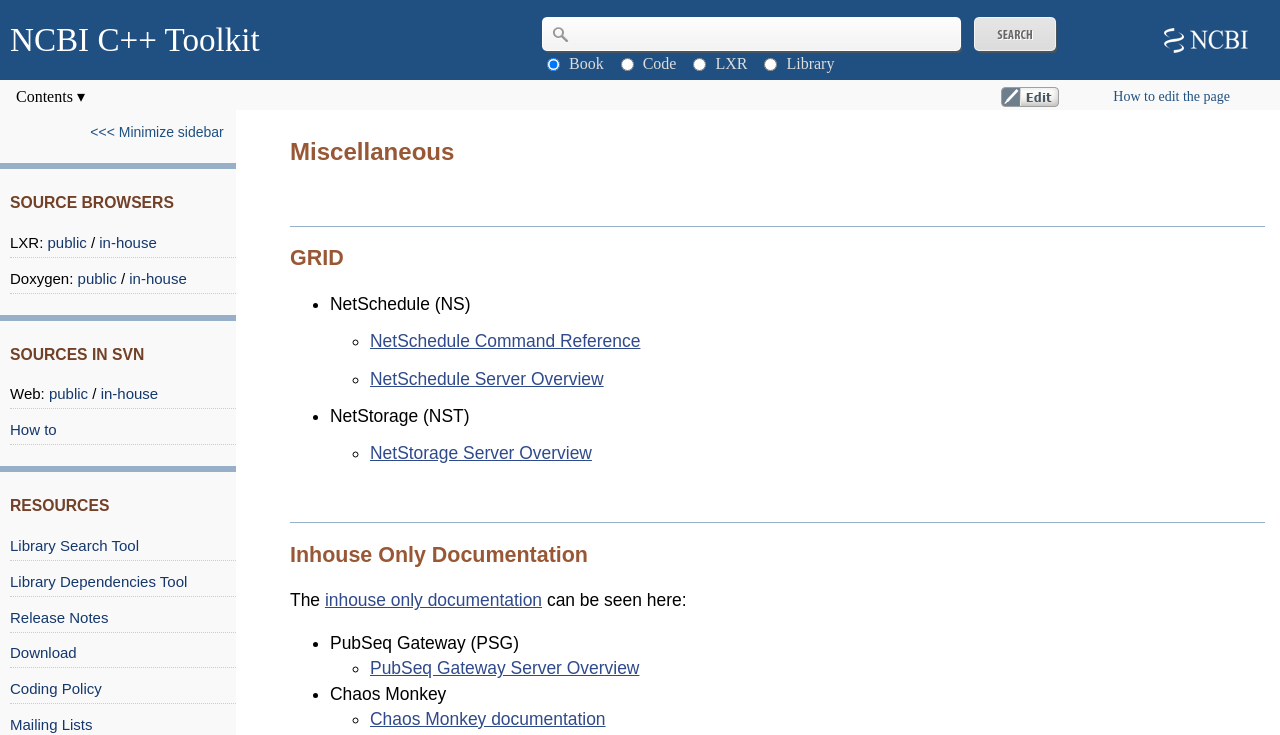
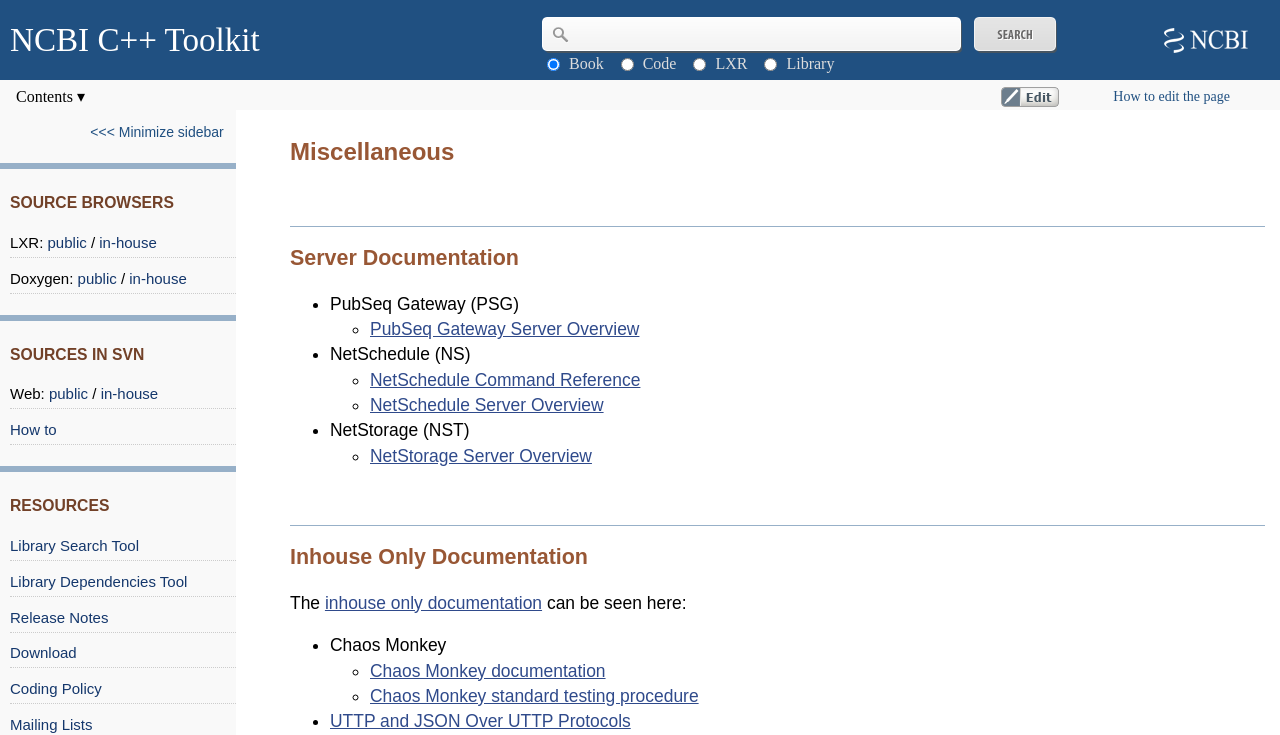
Before and after one commit to ncbi/cxx-toolkit, a Jekyll site: the page built from pages/misc.md, in a window 1280 px wide and 1168 px high. Shown: the top 735 px of the window. Built offline with Jekyll 4.4.1, drawn with Linux system fonts in a browser that asks for light colours.

Commit message:
Move PSG doc (public) out of "inhouse-only" section

```diff
--- a/pages/misc.md
+++ b/pages/misc.md
@@ -7,24 +7,20 @@
 {{ page.title }}
 ===============================
 
-GRID
+Server Documentation
 -------------------------------
+-   PubSeq Gateway (PSG)
+    -   [PubSeq Gateway Server Overview](/cxx-toolkit/misc/PSG Server.docx)
 -   NetSchedule (NS)
-
     -   [NetSchedule Command Reference](/cxx-toolkit/misc/NetSchedule Command Reference.docx)
-
     -   [NetSchedule Server Overview](/cxx-toolkit/misc/NetSchedule Server Overview.docx)
-
 -   NetStorage (NST)
-
     -   [NetStorage Server Overview](/cxx-toolkit/misc/NetStorage Server Overview.docx)
 
 Inhouse Only Documentation
 -------------------------------
 The [inhouse only documentation](https://confluence.ncbi.nlm.nih.gov/pages/viewpage.action?pageId=36408685) can be seen here:
 
--   PubSeq Gateway (PSG)
-    -   [PubSeq Gateway Server Overview](/cxx-toolkit/misc/PSG Server.docx)
 -   Chaos Monkey
     -   [Chaos Monkey documentation](https://confluence.ncbi.nlm.nih.gov/display/~elisovdn/Chaos+Monkey+documentation)
     -   [Chaos Monkey standard testing procedure](https://confluence.ncbi.nlm.nih.gov/display/~elisovdn/Chaos+Monkey+standard+testing+procedure)
```
